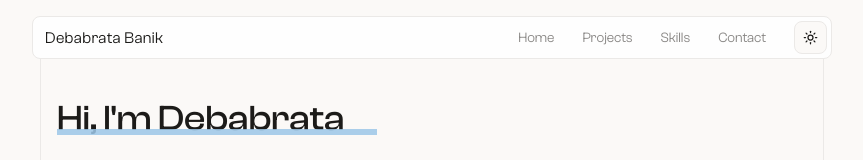
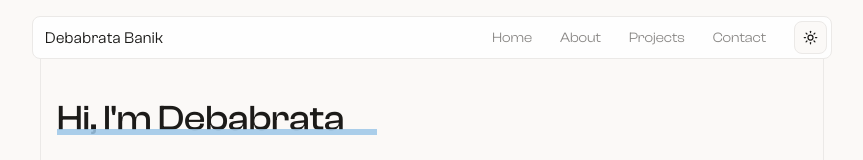
Before and after one commit to DebabrataBanik/Portfolio, a React (Vite) app: page / in a window 1280 px wide. Shown: the top 160 px of the page, without its empty margins (208-1071 px from the left). Built offline with nearby package versions, Linux system fonts and the light colour scheme.

Commit message:
refactor: add section anchors to header and home
Update the header navigation to use real section links and add an anchor target to the home section so in-page navigation works correctly

```diff
--- a/src/components/Header.tsx
+++ b/src/components/Header.tsx
@@ -7,11 +7,19 @@ const Header = () => {
         <div className="pl-2 tracking-wide">Debabrata Banik</div>
         <div className="flex items-center gap-7">
           <nav>
-            <ul className="flex items-center gap-7 text-sm  text-text-muted">
-              <li>Home</li>
-              <li>Projects</li>
-              <li>Skills</li>
-              <li>Contact</li>
+            <ul className="flex items-center gap-7 text-sm  text-text-muted font-heading">
+              <li>
+                <a href="#home">Home</a>
+              </li>
+              <li>
+                <a href="#about">About</a>
+              </li>
+              <li>
+                <a href="#projects">Projects</a>
+              </li>
+              <li>
+                <a href="#contact">Contact</a>
+              </li>
             </ul>
           </nav>
           <button className="p-2 border border-border rounded-lg bg-background cursor-pointer">
--- a/src/components/Home.tsx
+++ b/src/components/Home.tsx
@@ -3,7 +3,7 @@ import { SiFrontendmentor } from "react-icons/si";
 
 const Home = () => {
   return (
-    <div className="mt-10">
+    <section id="home" className="mt-10">
       <h1 className="font-heading text-4xl font-medium mb-8 relative">
         Hi, I'm Debabrata
         <span className="absolute bottom-1 opacity-85 left-0 w-80 h-1.5 bg-accent"></span>
@@ -59,7 +59,7 @@ const Home = () => {
           <SiFrontendmentor />
         </a>
       </div>
-    </div>
+    </section>
   );
 };
 
```
